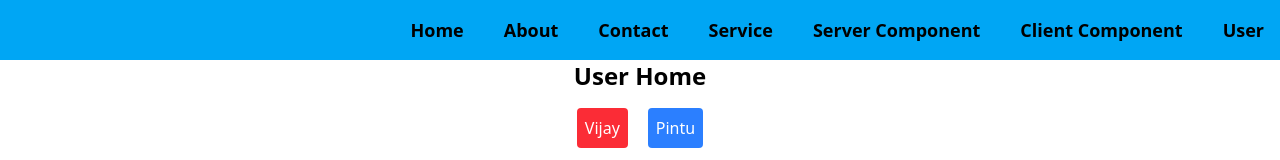
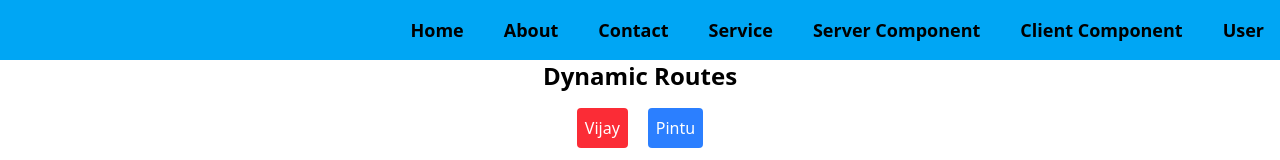
Before and after one commit to paragmistri7/next_practice, a Next.js app: page /user in a window 1280 px wide. Shown: the top 160 px of the page. Built offline with nearby package versions, Linux system fonts and the light colour scheme.

Commit message:
update header title to reflect dynamic routes

```diff
--- a/app/(users)/user/page.jsx
+++ b/app/(users)/user/page.jsx
@@ -4,7 +4,7 @@
 const UserHome = () => {
   return (
     <div className="flex flex-col items-center ">
-      <h1 className="text-2xl font-bold mb-4">User Home</h1>
+      <h1 className="text-2xl font-bold mb-4">Dynamic Routes</h1>
       <ul className="gap-5 flex items-center">
         <Link className="bg-red-500 text-white p-2 rounded" href="/user/vijay">
           Vijay
```
